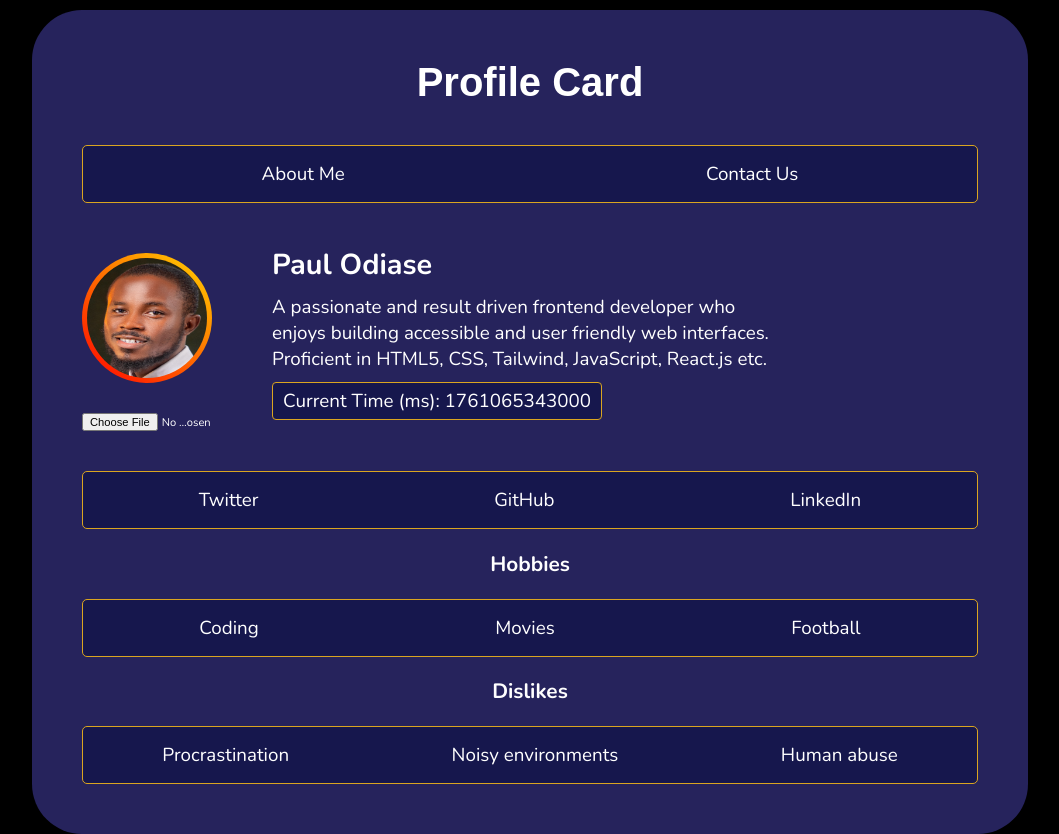
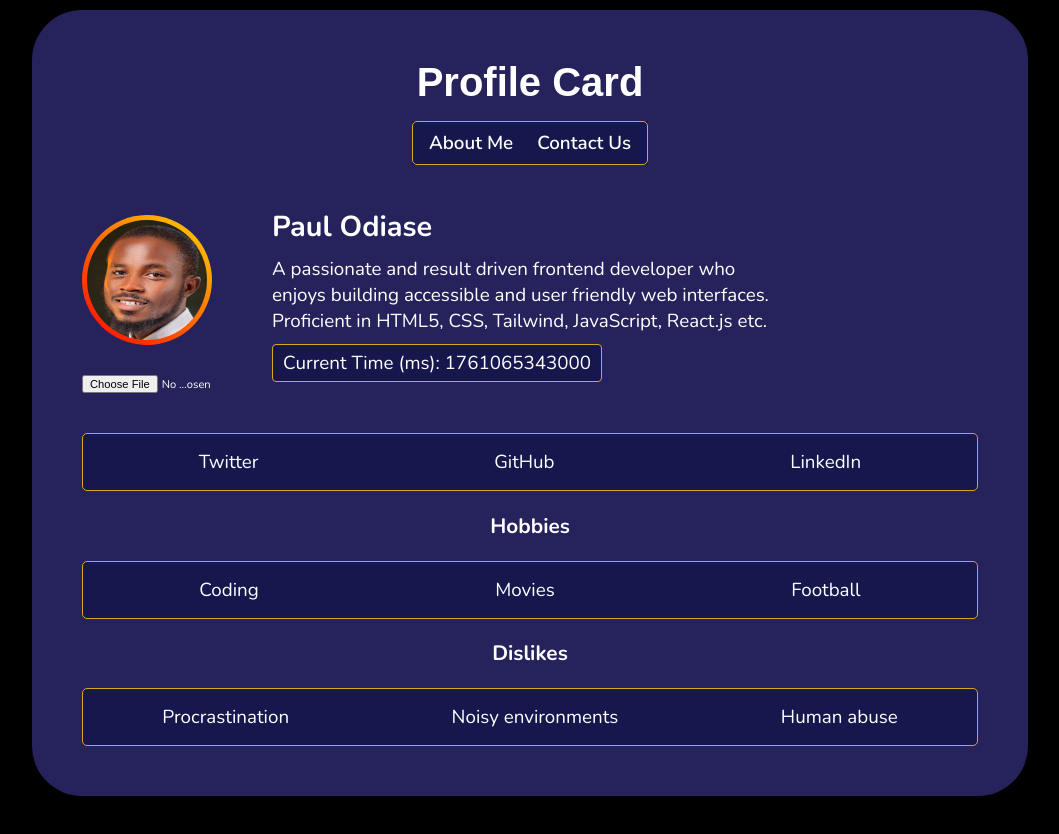
Before and after one commit to odiase-paul/HNG13-0, a plain HTML site: page index.html in a window 1280 px wide. Shown: the whole page, without its empty margins (110-1169 px from the left). After the commit the page ends 800 px from the top, so only its background shows below. Drawn offline with nearby package versions, Linux system fonts and the light colour scheme; a web font is replaced by a local one.

Commit message:
complete stage 2 task

```diff
--- a/index.html
+++ b/index.html
@@ -22,7 +22,7 @@
 
       <!-- contact me and about me page -->
 
-      <nav>
+      <nav class="navbar">
         <ul>
           <li>
             <a href="aboutMe.html" target="_blank">About Me</a>
@@ -69,7 +69,7 @@
         </div>
       </figure>
 
-      <nav aria-label="Social media links">
+      <nav class="page-body" aria-label="Social media links">
         <ul class="social-links" data-testid="test-user-social-links">
           <li>
             <a
@@ -104,7 +104,7 @@
         </ul>
       </nav>
 
-      <section aria-labelledby="hobbies-title">
+      <section class="page-body" aria-labelledby="hobbies-title">
         <h3 id="hobbies-title">Hobbies</h3>
         <ul data-testid="test-user-hobbies">
           <li>Coding</li>
@@ -113,7 +113,7 @@
         </ul>
       </section>
 
-      <section aria-labelledby="dislikes-title">
+      <section class="page-body" aria-labelledby="dislikes-title">
         <h3 id="dislikes-title">Dislikes</h3>
         <ul data-testid="test-user-dislikes">
           <li>Procrastination</li>
--- a/style.css
+++ b/style.css
@@ -88,7 +88,7 @@ ul li a {
 li {
   font-size: 1.175rem;
 }
-ul {
+.page-body ul {
   list-style: none;
   padding: 0;
   margin: 0;
@@ -128,8 +128,26 @@ h3 {
   font-size: 1.3rem;
 }
 
+/* nav bar */
+.navbar {
+  width: fit-content;
+  margin: 0 auto;
+  background: #16174d;
+}
+.navbar ul {
+  display: flex;
+  gap: 1.5rem;
+  list-style: none;
+  padding: 0.5rem 1rem;
+  border: 1px solid goldenrod;
+  border-radius: 5px;
+}
+.navbar ul a {
+  font-weight: 600;
+}
+
 @media (min-width: 600px) {
-  ul {
+  .page-body ul {
     flex-direction: row;
     justify-content: space-around;
   }
@@ -157,7 +175,7 @@ h3 {
   p {
     text-align: left;
   }
-  ul {
+  .page-body ul {
     justify-content: space-around;
   }
 
```
Also changed, not shown: contactUs.css (+5 -2 lines), 1 other file.
